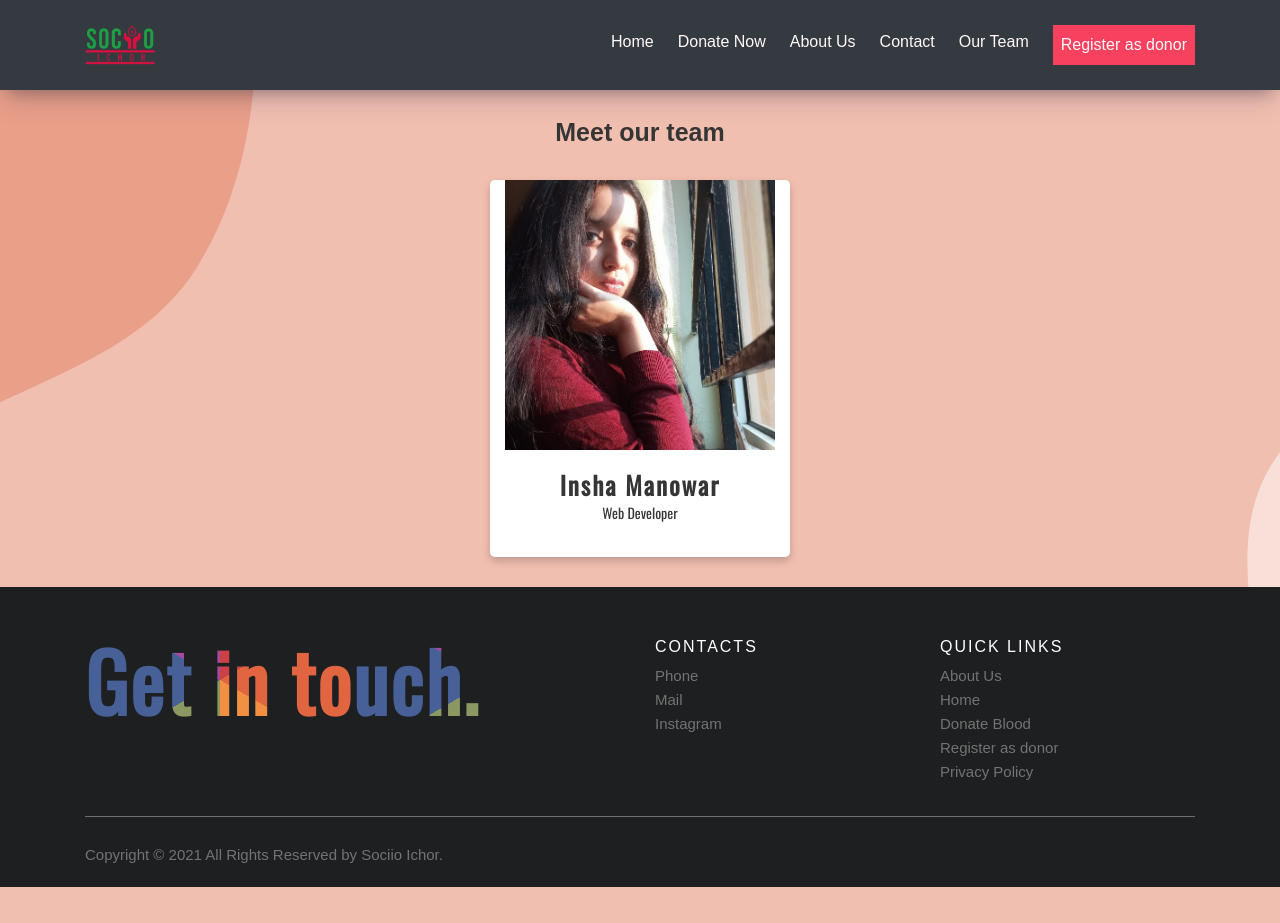
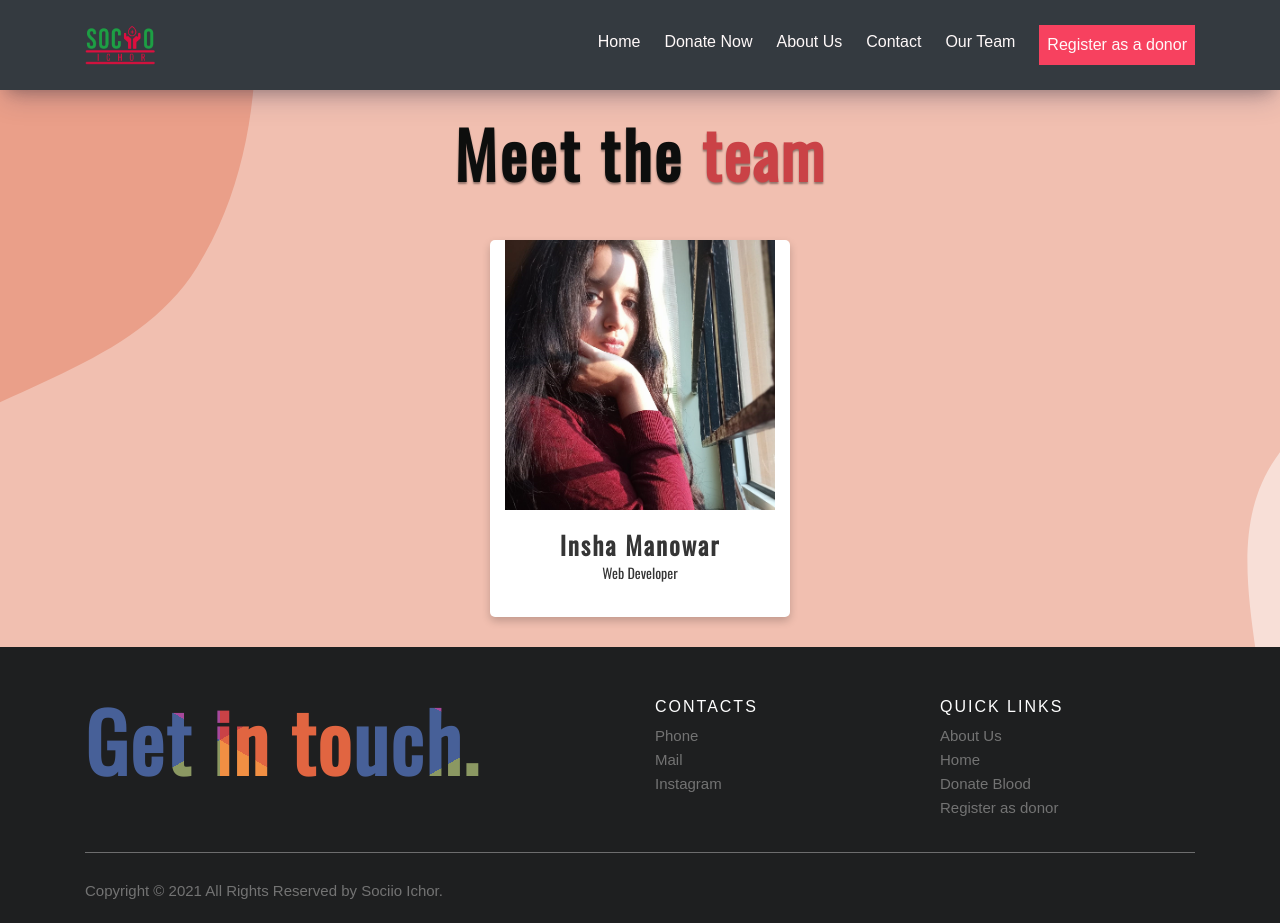
Before and after one commit to InshaManowar/sociio-ichor, a Django app: page /team/ in a window 1280 px wide. Before the commit the page ends 887 px from the top, so only its background shows below. Run offline with Django 3.2, Linux system fonts and the light colour scheme; data comes from the database, SQL or seed files in the repository.

Commit message:
edits 25/08

```diff
--- a/sociio_ichor/ichor/home/models.py
+++ b/sociio_ichor/ichor/home/models.py
@@ -66,14 +66,14 @@ pre_save.connect(pre_save_blog_post_receiver, sender=BloodRequest)
 
 class DonorRequest(models.Model):
     full_name = models.CharField(max_length=200, default='')
-    date_of_birth = models.CharField(max_length=11, default='')
+    date_of_birth = models.DateField(default='')
     email_id = models.EmailField(max_length=200)
     phone = models.CharField(max_length=11, default='')
     city = models.CharField(max_length=100, default='')
     state = models.CharField(max_length=100, default='')
     pin_code = models.IntegerField(default=False)
     weight = models.CharField(max_length=10, default='')
-    agree = models.BooleanField(blank=True,  default=False)
+    I_agree_to_the_terms_and_conditions_stated_below = models.BooleanField(blank=False,  default=True)
     blood_group = models.CharField(
         max_length=4, choices=BG_CHOICES, default=None
     )
--- a/sociio_ichor/ichor/home/static/home/base.css
+++ b/sociio_ichor/ichor/home/static/home/base.css
@@ -22,7 +22,7 @@ body {
 	--color-text-num: rgb(109, 1, 33);
 	--color-bg: #f1bfb0;
 	--color-link: rgb(0, 0, 0);
-	--color-link-hover: #105702;
+	--color-link-hover: #57020d;
 	--color-reveal: var(--color-bg);
 	--color-title: rgb(61, 1, 1);
 	--color-nav: rgb(27, 26, 26);
@@ -80,6 +80,7 @@ a {
 	font-size: 1.2rem;
 	letter-spacing: 0px;
 }
+
 
 a:hover,
 a:focus {
--- a/sociio_ichor/ichor/home/templates/home/base.html
+++ b/sociio_ichor/ichor/home/templates/home/base.html
@@ -1,5 +1,6 @@
 <html lang="en">
     {% load static %}
+    {% load i18n %}
 <head>
     <meta charset="UTF-8">
     <meta http-equiv="X-UA-Compatible" content="IE=edge">
@@ -51,7 +52,7 @@
 									<a class="nav-link" href="{% url 'team:team' %}">Our Team</a>
 								</li>
 								<li class="nav-item pl-4 pl-md-0 ml-0 ml-md-4">
-									<a class="nav-link btn-donate  " href="{% url 'home:donor' %}">Register as donor</a>
+									<a class="nav-link btn-donate  " href="{% url 'home:donor' %}">Register as a donor</a>
 								</li>
 							</ul>
 						</div>
@@ -78,7 +79,7 @@
             <div class="col-xs-6 col-md-3">
               <h6>Contacts</h6>
               <ul class="footer-links">
-                <li><a href="tel:9477281022">Phone</a></li>
+                <li><a href="tel:8886660800">Phone</a></li>
                 <li><a href="#">Mail</a></li>
                 <li><a href="#">Instagram</a></li>
 
@@ -93,7 +94,7 @@
                 <li><a href="{%  url 'home:donate' %}">Donate Blood</a></li>
 
                 <li><a href="{% url 'home:donor' %}">Register as donor</a></li>
-                <li><a href="{% url 'home:privacy' %}">Privacy Policy</a></li>
+                <!-- <li><a href="{% url 'home:privacy' %}">Privacy Policy</a></li> -->
               </ul>
             </div>
           </div>
--- a/sociio_ichor/ichor/home/templates/home/contactus.html
+++ b/sociio_ichor/ichor/home/templates/home/contactus.html
@@ -127,7 +127,7 @@
               <ul class="list-unstyled">
                 <li class="d-flex">
 
-                                   <span class="text">Innovation Center, MIT Manipal, Udupi - Karkala Rd, Eshwar Nagar, Manipal, Karnataka 576104 <a href="https://goo.gl/maps/LiEoTemuFMJbxrTD9">(directions)</a> </span
+                                   <span class="text">MIT Manipal, Udupi - Karkala Rd, Eshwar Nagar, Manipal, Karnataka 576104 <a href="https://goo.gl/maps/LiEoTemuFMJbxrTD9">(directions)</a> </span
                   >
                 </li>
                 <li class="d-flex">
--- a/sociio_ichor/ichor/home/templates/home/home.html
+++ b/sociio_ichor/ichor/home/templates/home/home.html
@@ -13,7 +13,7 @@
 
 
       <form class="form-inline search-ichor" action="{% url 'home:search-blood' %}" method="get" >
-        <input class="form-control mr-sm-2" type="text" name="q" id="q" placeholder="Search" aria-label="Search" >
+        <input class="form-control mr-sm-2" type="text" name="q" id="q" placeholder="Search by blood group" aria-label="Search" >
         <button class="btn btn-dark my-2 my-sm-0" type="submit">Search</button>
       </form>
 
--- a/sociio_ichor/ichor/team/templates/team/team.html
+++ b/sociio_ichor/ichor/team/templates/team/team.html
@@ -201,10 +201,27 @@ h1.title a {
 .team:hover .progress-bar.w-90 {
   width: 100%;
 }
+.ichor-title{
+      font-family:Oswald;
+      font-size: 4rem;
+      letter-spacing: 3px;
+      font-weight: 700;
+      color: rgb(13, 14, 13) !important;
+      text-shadow: 0px 2px 2px rgba(7, 3, 3, 0.4);
+
+  }
+  .ichor-title span{
+      font-family:Oswald;
+      font-size: 4rem;
+      letter-spacing: 2px;
+      font-weight: 700;
+  color: #CA4246;
+
+  }
 
 @media (max-width:767px){
-  .team{
-    margin-top: 30%;
+  .ichor-title{
+    margin-top: 32% !important;
   }
 }
     </style>
@@ -213,7 +230,7 @@ h1.title a {
 
 {% block content %}
 <div class="container" style="margin-top: 9%;">
-<h1 class="title">Meet our team</h1>
+<h1 class="ichor-title my-5">Meet the <span> team </span></h1>
 
   <div class="row">
 
@@ -235,24 +252,17 @@ h1.title a {
 
           {% if t.instagram %}
           <a class="social-in" href="{{t.instagram}}"><i class="fa fa-instagram"></i></a>
-
           {% endif %}
-
       </div>
     </div>
     <div class="team-content">
       <h2>{{t.first_name}} {{t.last_name}}</h2>
       <h3>{{t.position}}</h3>
-
-
-
-          <div class="progress-bar w-90"></div>
-        </div>
-      </div>
+      <div class="progress-bar w-90"></div>
+    </div>
+  </div>
   {% endfor %}
-
-
-  </div>
-      </div>
+</div>
+    </div>
     </div>
 {% endblock content %}
```
Also changed, not shown: sociio_ichor/ichor/home/forms.py (+7 -3 lines), sociio_ichor/ichor/home/templates/home/about.html (+39 -15 lines), sociio_ichor/ichor/home/templates/home/detail.html (+4 -3 lines), sociio_ichor/ichor/home/templates/home/donor.html (+13 -8 lines), sociio_ichor/ichor/db.sqlite3, sociio_ichor/ichor/home/migrations/0006_rename_agree_donorrequest_i_agree_to_the_terms_and_conditions_stated_below.py (added), sociio_ichor/ichor/home/migrations/0007_alter_donorrequest_date_of_birth.py (added), sociio_ichor/ichor/home/migrations/0008_alter_donorrequest_i_agree_to_the_terms_and_conditions_stated_below.py (added).
